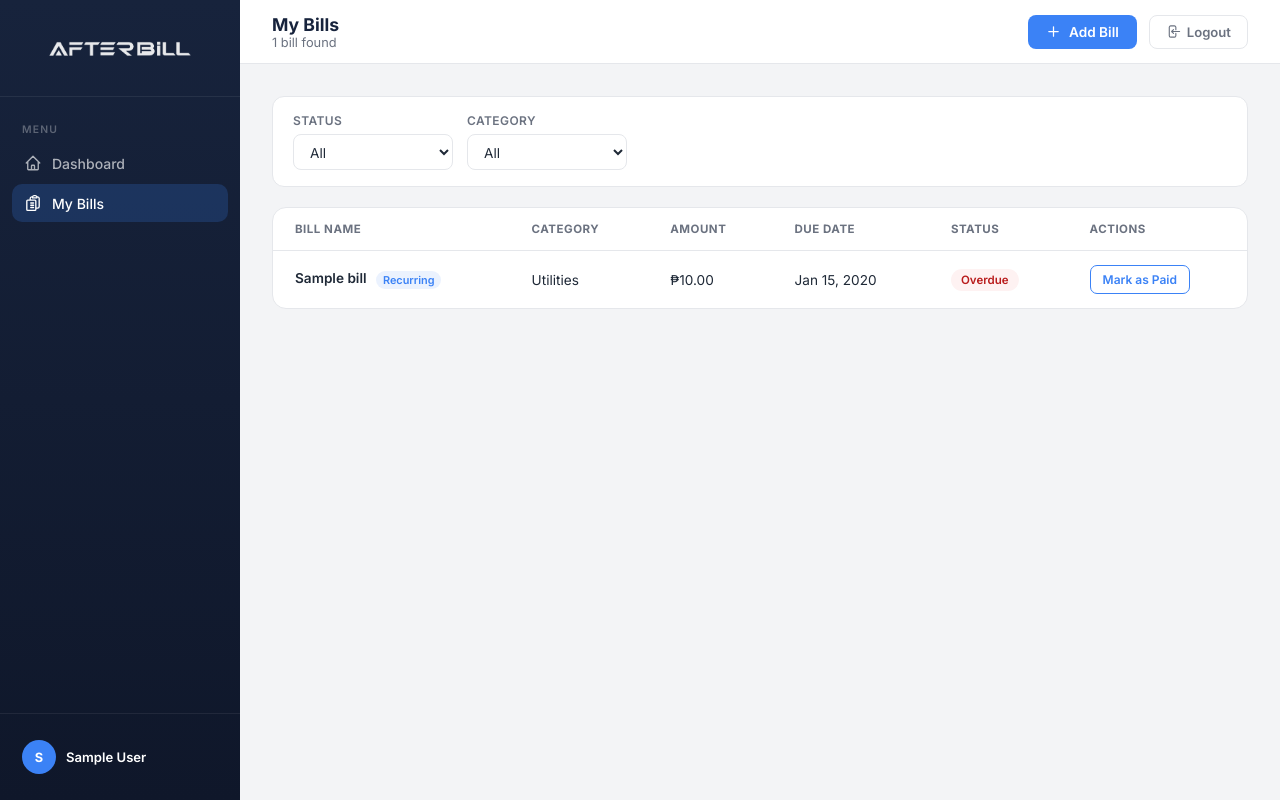
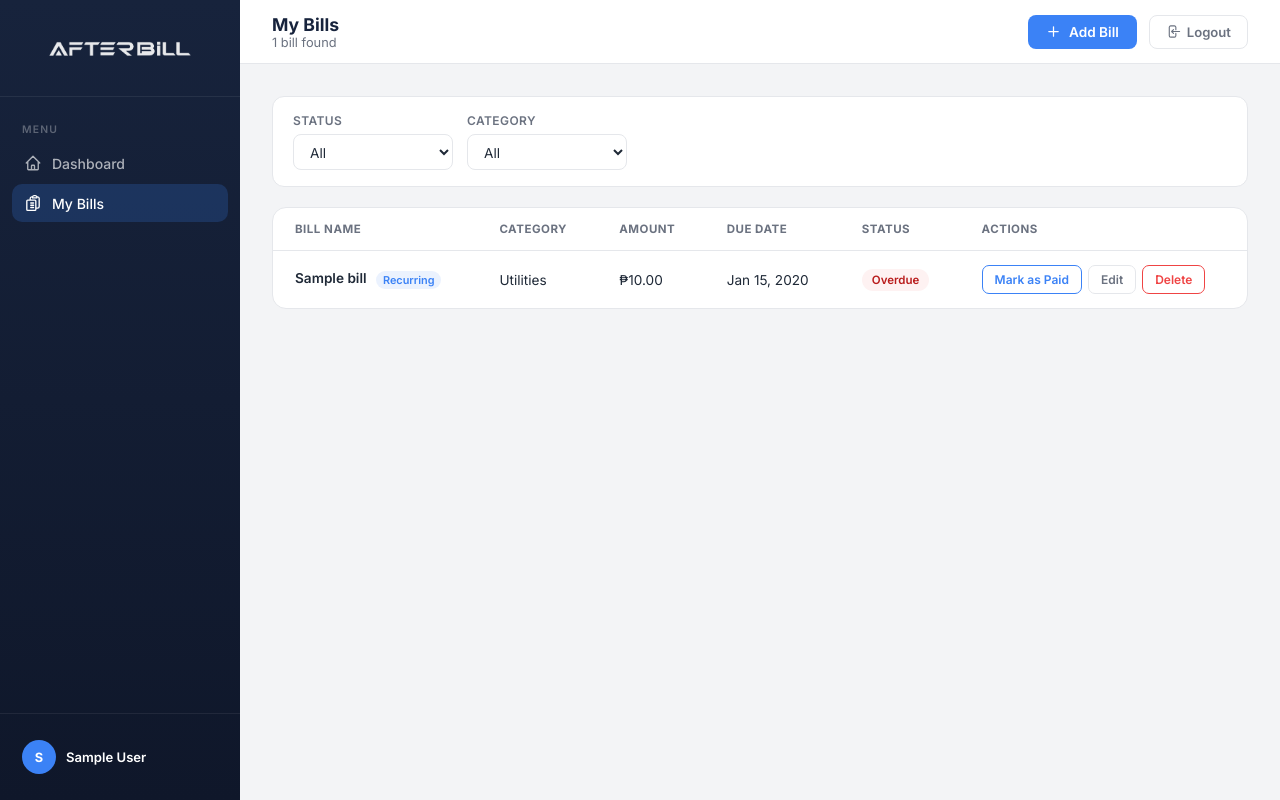
Before and after one commit to elmiraclee/sqa-afterbill, a PHP site: page /bills.php in a window 1280 px wide. Run offline with PHP 8.4, Linux system fonts and the light colour scheme; the visitor is signed in with stand-in values (Sample User, id 1); data comes from the database, SQL or seed files in the repository; tables that the repository leaves empty hold one stand-in row (values such as "Sample post").

Commit message:
chore: add edit/delete actions and banners to bills list

```diff
--- a/bills.php
+++ b/bills.php
@@ -214,6 +214,7 @@ $bills = $stmt->fetchAll();
 
         .alert { padding: 12px 16px; border-radius: 8px; font-size: 0.82rem; margin-bottom: 18px; }
         .alert-success { background: #ECFDF5; color: #047857; }
+        .alert-error { background: #FEF2F2; color: #B91C1C; }
 
         .filter-bar {
             background: var(--white);
@@ -329,6 +330,43 @@ $bills = $stmt->fetchAll();
 
         .btn-pay:hover { background: var(--electric-blue); color: #fff; }
 
+        .actions-cell { display: flex; align-items: center; gap: 6px; flex-wrap: wrap; }
+
+        .btn-edit {
+            display: inline-flex;
+            align-items: center;
+            padding: 6px 12px;
+            background: none;
+            border: 1.5px solid var(--border);
+            border-radius: 7px;
+            font-size: 0.75rem;
+            font-weight: 600;
+            color: var(--text-muted);
+            text-decoration: none;
+            white-space: nowrap;
+        }
+
+        .btn-edit:hover { border-color: var(--text-muted); color: var(--text-dark); }
+
+        .delete-form { display: inline-block; margin: 0; }
+
+        .btn-delete {
+            display: inline-flex;
+            align-items: center;
+            padding: 6px 12px;
+            background: none;
+            border: 1.5px solid var(--danger);
+            border-radius: 7px;
+            font-size: 0.75rem;
+            font-weight: 600;
+            font-family: inherit;
+            color: var(--danger);
+            cursor: pointer;
+            white-space: nowrap;
+        }
+
+        .btn-delete:hover { background: var(--danger); color: #fff; }
+
         .empty-state { padding: 48px 22px; text-align: center; color: var(--text-muted); }
         .empty-state svg { width: 44px; height: 44px; margin: 0 auto 12px; opacity: 0.35; }
         .empty-state p { font-size: 0.85rem; margin-bottom: 16px; }
@@ -412,6 +450,18 @@ $bills = $stmt->fetchAll();
                 <div class="alert alert-success">Payment recorded. Bill marked as paid.</div>
             <?php endif; ?>
 
+            <?php if (isset($_GET['updated'])): ?>
+                <div class="alert alert-success">Bill updated successfully.</div>
+            <?php endif; ?>
+
+            <?php if (isset($_GET['deleted'])): ?>
+                <div class="alert alert-success">Bill deleted successfully.</div>
+            <?php endif; ?>
+
+            <?php if (isset($_GET['delete_blocked'])): ?>
+                <div class="alert alert-error">This bill has recorded payments and can't be deleted. Remove its payment history first if you really need to delete it.</div>
+            <?php endif; ?>
+
             <form method="GET" action="" class="filter-bar">
                 <div class="filter-group">
                     <label for="status">Status</label>
@@ -490,9 +540,17 @@ $bills = $stmt->fetchAll();
                                         <td><?= htmlspecialchars((new DateTime($bill['due_date']))->format('M j, Y')) ?></td>
                                         <td><span class="status-badge <?= $statusClass ?>"><?= $statusLabel ?></span></td>
                                         <td>
-                                            <?php if ($bill['status'] === 'unpaid'): ?>
-                                                <a href="mark_paid.php?bill_id=<?= (int)$bill['bill_id'] ?>" class="btn-pay">Mark as Paid</a>
-                                            <?php endif; ?>
+                                            <div class="actions-cell">
+                                                <?php if ($bill['status'] === 'unpaid'): ?>
+                                                    <a href="mark_paid.php?bill_id=<?= (int)$bill['bill_id'] ?>" class="btn-pay">Mark as Paid</a>
+                                                <?php endif; ?>
+                                                <a href="edit_bill.php?bill_id=<?= (int)$bill['bill_id'] ?>" class="btn-edit">Edit</a>
+                                                <form method="POST" action="delete_bill.php" class="delete-form"
+                                                    onsubmit="return confirm('Delete ' + <?= htmlspecialchars(json_encode($bill['bill_name']), ENT_QUOTES) ?> + '? This cannot be undone.');">
+                                                    <input type="hidden" name="bill_id" value="<?= (int)$bill['bill_id'] ?>">
+                                                    <button type="submit" class="btn-delete">Delete</button>
+                                                </form>
+                                            </div>
                                         </td>
                                     </tr>
                                 <?php endforeach; ?>
```
